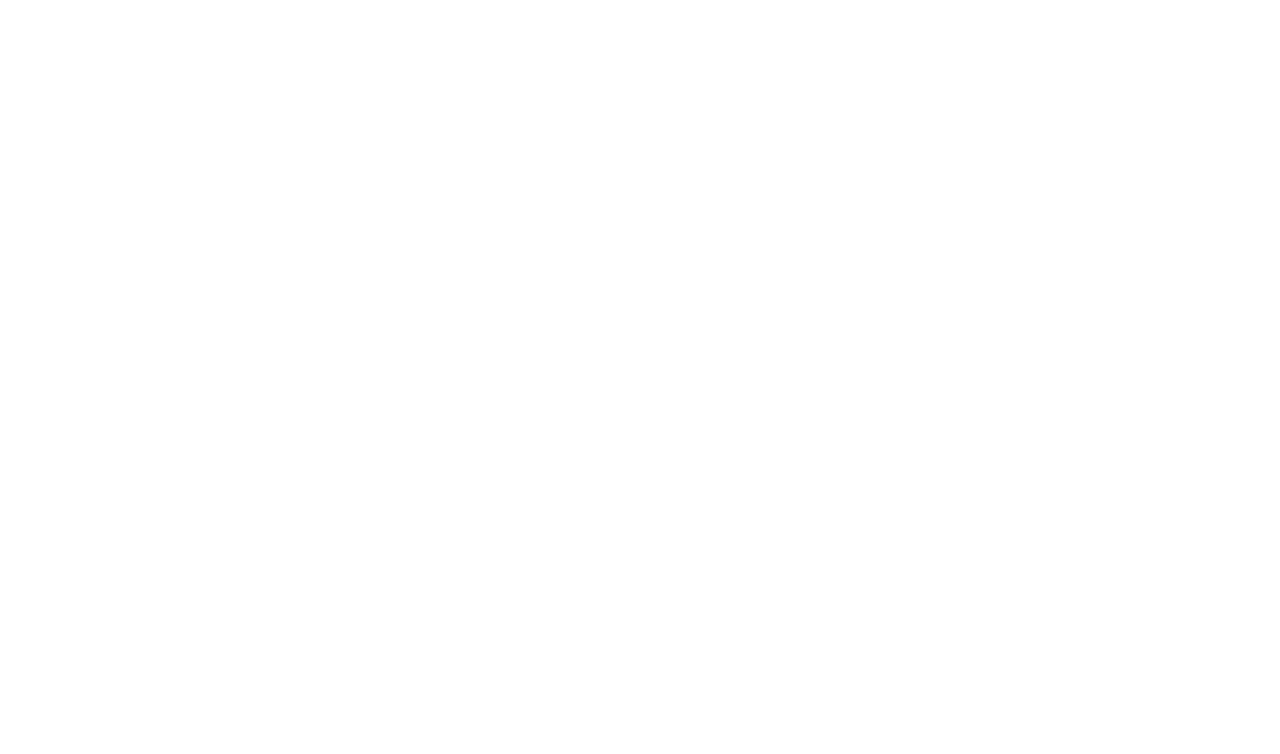
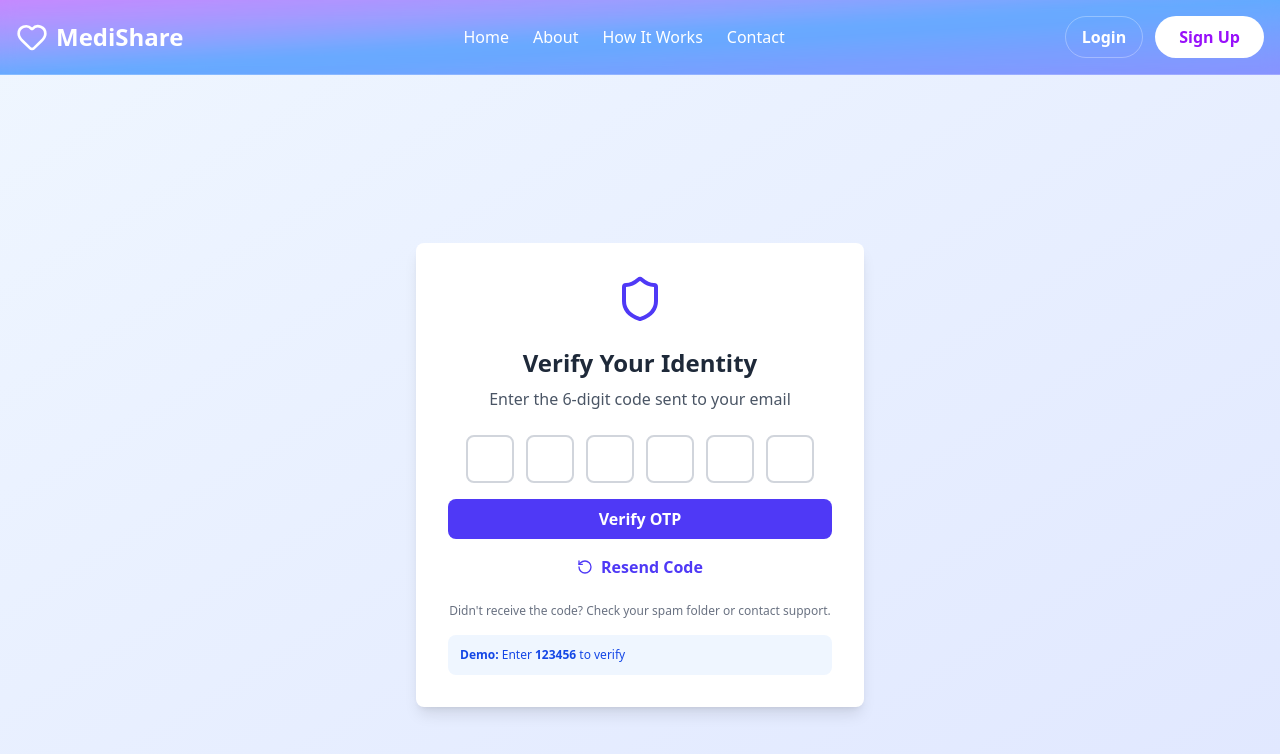
Before and after one commit to rohit-ai-available/medicare-frontend, a React (Vite) app: page /login/verify in a window 1280 px wide. Before the commit this address had no page. Shown: the top 754 px of the page. Built offline with nearby package versions, Linux system fonts and the light colour scheme.

Commit message:
no change

```diff
--- a/src/App.jsx
+++ b/src/App.jsx
@@ -20,6 +20,8 @@
 import EquipmentForm from './equipment/EquipmentForm'
 import EquipmentCards from './find equpment/EquipmentCards '
 import MedicineDonorContact from './medicine finder/MedicineDonorContact'
+import EmailLogin from './login-with-email/EmailLogin'
+import OTPVerification from './otp-verification/OTPVerification'
 function App() {
 
   return (
@@ -39,7 +41,9 @@
         <Route path='/' element={<MedicineDonationNavbar></MedicineDonationNavbar>}>
         <Route index element={<MedicineDonationIndex></MedicineDonationIndex>}></Route>
           <Route path='/signup' element={<SignupComponent></SignupComponent>}></Route>
-         <Route path='/login' element={<LoginForm></LoginForm>}></Route>
+          <Route path='/login' element={<LoginForm></LoginForm>}></Route>
+          <Route path='/login/forgot' element={<EmailLogin></EmailLogin>}></Route>
+            <Route path='/login/verify' element={<OTPVerification></OTPVerification>}></Route>
 
         </Route>
         {/* donor dashboard navbar */}
--- a/src/config/url.js
+++ b/src/config/url.js
@@ -1,2 +1,2 @@
-export const server_url="https://medicare-server-1.onrender.com"
-// export const server_url="http://localhost:2005"
+// export const server_url="https://medicare-server-1.onrender.com"
+export const server_url="http://localhost:2005"
--- /dev/null
+++ b/src/login-with-email/EmailLogin.jsx
@@ -0,0 +1,116 @@
+import { useState } from 'react';
+import { Mail, Loader } from 'lucide-react';
+import axios from "axios"
+import { server_url } from '../config/url';
+import { useNavigate } from 'react-router-dom';
+export default function EmailLogin() {
+     const navigate=useNavigate()
+  const [email, setEmail] = useState('');
+  const [loading, setLoading] = useState(false);
+  const [message, setMessage] = useState('');
+  const [error, setError] = useState('');
+
+  const handleSubmit = async () => {
+    setError('');
+    setMessage('');
+
+    if (!email) {
+      setError('Please enter your email address');
+      return;
+    }
+
+    const emailRegex = /^[^\s@]+@[^\s@]+\.[^\s@]+$/;
+    if (!emailRegex.test(email)) {
+      setError('Please enter a valid email address');
+      return;
+    }
+
+    setLoading(true);
+  //  alert()
+    try {
+
+          let url = server_url+"/user/getotp";
+         let resp = await axios.post(url,{email:email}, {
+                   headers: { "Content-Type": "application/x-www-form-urlencoded" },
+              });
+              localStorage.setItem("emailid",email)
+                await new Promise(resolve => setTimeout(resolve, 1500));
+                navigate('/login/verify')
+                 alert(JSON.stringify(resp.data))
+    //   await new Promise(resolve => setTimeout(resolve, 1500));
+      setMessage(`Login link sent to ${email}`);
+      setEmail('');
+    } catch (err) {
+      setError('An error occurred. Please try again.');
+    } finally {
+      setLoading(false);
+    }
+  };
+
+  return (
+    <div className="min-h-screen bg-gradient-to-br from-blue-50 to-indigo-100 flex items-center justify-center p-4">
+      <div className="w-full max-w-md bg-white rounded-lg shadow-lg p-8">
+        <div className="flex justify-center mb-6">
+          <Mail className="w-12 h-12 text-indigo-600" />
+        </div>
+
+        <h1 className="text-2xl font-bold text-center text-gray-800 mb-2">
+          Welcome Back
+        </h1>
+        <p className="text-center text-gray-600 mb-6">
+          Enter your email to sign in
+        </p>
+
+        <div className="space-y-4">
+          <div>
+            <label htmlFor="email" className="block text-sm font-medium text-gray-700 mb-2">
+              Email Address
+            </label>
+            <input
+              id="email"
+              type="email"
+              value={email}
+              onChange={(e) => setEmail(e.target.value)}
+              placeholder="you@example.com"
+              className="w-full px-4 py-2 border border-gray-300 rounded-lg focus:ring-2 focus:ring-indigo-500 focus:border-transparent outline-none transition"
+            />
+          </div>
+
+          {error && (
+            <div className="bg-red-50 border border-red-200 text-red-700 px-4 py-2 rounded-lg text-sm">
+              {error}
+            </div>
+          )}
+
+          {message && (
+            <div className="bg-green-50 border border-green-200 text-green-700 px-4 py-2 rounded-lg text-sm">
+              {message}
+            </div>
+          )}
+
+          <button
+            onClick={handleSubmit}
+            disabled={loading}
+            className="w-full bg-indigo-600 hover:bg-indigo-700 disabled:bg-indigo-400 text-white font-semibold py-2 px-4 rounded-lg transition flex items-center justify-center gap-2"
+          >
+            {loading ? (
+              <>
+                <Loader className="w-4 h-4 animate-spin" />
+                Sending...
+              </>
+            ) : (
+              'Sign In with Email'
+            )}
+          </button>
+        </div>
+
+        <p className="text-center text-gray-600 text-sm mt-6">
+          Don't have an account?{' '}
+          <button className="text-indigo-600 hover:text-indigo-700 font-semibold">
+            Sign up
+          </button>
+        </p>
+      </div>
+    </div>
+  );
+}
--- /dev/null
+++ b/src/otp-verification/OTPVerification.jsx
@@ -0,0 +1,158 @@
+import { useState, useRef, useEffect } from 'react';
+import { Shield, Loader, RotateCcw } from 'lucide-react';
+import { server_url } from '../config/url';
+import axios from 'axios'
+import { useNavigate } from 'react-router-dom';
+export default function OTPVerification() {
+  const [otp, setOtp] = useState(['', '', '', '', '', '']);
+  const [loading, setLoading] = useState(false);
+  const [message, setMessage] = useState('');
+  const [error, setError] = useState('');
+  const inputRefs = useRef([]);
+  const navigate = useNavigate();
+        var emailid=localStorage.getItem("emailid")
+      //  alert(emailid)
+  const handleChange = (index, value) => {
+    if (!/^\d*$/.test(value)) return;
+
+    const newOtp = [...otp];
+    newOtp[index] = value.slice(-1);
+    setOtp(newOtp);
+    setError('');
+
+    if (value && index < 5) {
+      inputRefs.current[index + 1]?.focus();
+    }
+  };
+
+  const handleKeyDown = (index, e) => {
+    if (e.key === 'Backspace' && !otp[index] && index > 0) {
+      inputRefs.current[index - 1]?.focus();
+    }
+  };
+
+  const handleVerify = async () => {
+    const otpString = otp.join('');
+
+    if (otpString.length !== 6) {
+      setError('Please enter all 6 digits');
+      return;
+    }
+
+    setLoading(true);
+   //alert(otp)
+    setError('');
+    setMessage('');
+
+
+      await new Promise(resolve => setTimeout(resolve, 1500));
+        let url = server_url+"/user/doverify";
+         let resp = await axios.post(url,{email:emailid,otp:otp.join("")}, {
+                   headers: { "Content-Type": "application/x-www-form-urlencoded" },
+              });
+                setLoading(false)
+                alert(JSON.stringify(resp.data))
+               if(resp.data){
+                alert(resp.data.message)
+                if(resp.data.obj.userType=="doner"){
+                navigate('/donor-navbar')
+                 localStorage.setItem('logintoken',resp.data.token)
+               localStorage.setItem('email',resp.data.obj.email)
+                }
+            else{
+                localStorage.setItem('logintoken',resp.data.token)
+             localStorage.setItem('email',resp.data.obj.email)
+                navigate('/needy-navbar')
+            }
+               }
+                  setOtp(['', '', '', '', '', '']);
+  };
+
+  const handleResend = () => {
+    setError('');
+    setMessage('');
+    setOtp(['', '', '', '', '', '']);
+    setMessage('OTP resent to your email');
+  };
+
+  return (
+    <div className="min-h-screen bg-gradient-to-br from-blue-50 to-indigo-100 flex items-center justify-center p-4">
+      <div className="w-full max-w-md bg-white rounded-lg shadow-lg p-8">
+        <div className="flex justify-center mb-6">
+          <Shield className="w-12 h-12 text-indigo-600" />
+        </div>
+
+        <h1 className="text-2xl font-bold text-center text-gray-800 mb-2">
+          Verify Your Identity
+        </h1>
+        <p className="text-center text-gray-600 mb-6">
+          Enter the 6-digit code sent to your email
+        </p>
+
+        <div className="space-y-4">
+          <div className="flex gap-3 justify-center">
+            {otp.map((digit, index) => (
+              <input
+                key={index}
+                ref={el => inputRefs.current[index] = el}
+                type="text"
+                value={digit}
+                onChange={(e) => handleChange(index, e.target.value)}
+                onKeyDown={(e) => handleKeyDown(index, e)}
+                maxLength="1"
+                className="w-12 h-12 text-center text-2xl font-bold border-2 border-gray-300 rounded-lg focus:border-indigo-500 focus:ring-2 focus:ring-indigo-200 outline-none transition"
+              />
+            ))}
+          </div>
+
+          {error && (
+            <div className="bg-red-50 border border-red-200 text-red-700 px-4 py-2 rounded-lg text-sm">
+              {error}
+            </div>
+          )}
+
+          {message && (
+            <div className="bg-green-50 border border-green-200 text-green-700 px-4 py-2 rounded-lg text-sm">
+              {message}
+            </div>
+          )}
+
+          <button
+            onClick={handleVerify}
+            disabled={loading}
+            className="w-full bg-indigo-600 hover:bg-indigo-700 disabled:bg-indigo-400 text-white font-semibold py-2 px-4 rounded-lg transition flex items-center justify-center gap-2"
+          >
+            {loading ? (
+              <>
+                <Loader className="w-4 h-4 animate-spin" />
+                Verifying...
+              </>
+            ) : (
+              'Verify OTP'
+            )}
+          </button>
+
+          <div className="text-center">
+            <button
+              onClick={handleResend}
+              className="text-indigo-600 hover:text-indigo-700 font-semibold flex items-center justify-center gap-2 mx-auto"
+            >
+              <RotateCcw className="w-4 h-4" />
+              Resend Code
+            </button>
+          </div>
+        </div>
+
+        <p className="text-center text-gray-500 text-xs mt-6">
+          Didn't receive the code? Check your spam folder or contact support.
+        </p>
+
+        <div className="mt-4 p-3 bg-blue-50 rounded-lg">
+          <p className="text-xs text-blue-700">
+            <strong>Demo:</strong> Enter <strong>123456</strong> to verify
+          </p>
+        </div>
+      </div>
+    </div>
+  );
+}
--- a/src/signup and login/LoginForm.jsx
+++ b/src/signup and login/LoginForm.jsx
@@ -108,10 +108,12 @@
   };
 
   const handleForgotPassword = () => {
-    const email = prompt('Enter your email address:');
-    if (email) {
-      alert(`Password reset link sent to ${email}`);
-    }
+    // const email = prompt('Enter your email address:');
+    // if (email) {
+    //   alert(`Password reset link sent to ${email}`);
+    // }
+   // alert()
+     navigate('/login/forgot')
   };
 
   return (
```
Also changed, not shown: src/medicine form/DonorMedicineForm.jsx (line endings or trailing spaces), 5 other files (tests, documents, lock files or other folders).
